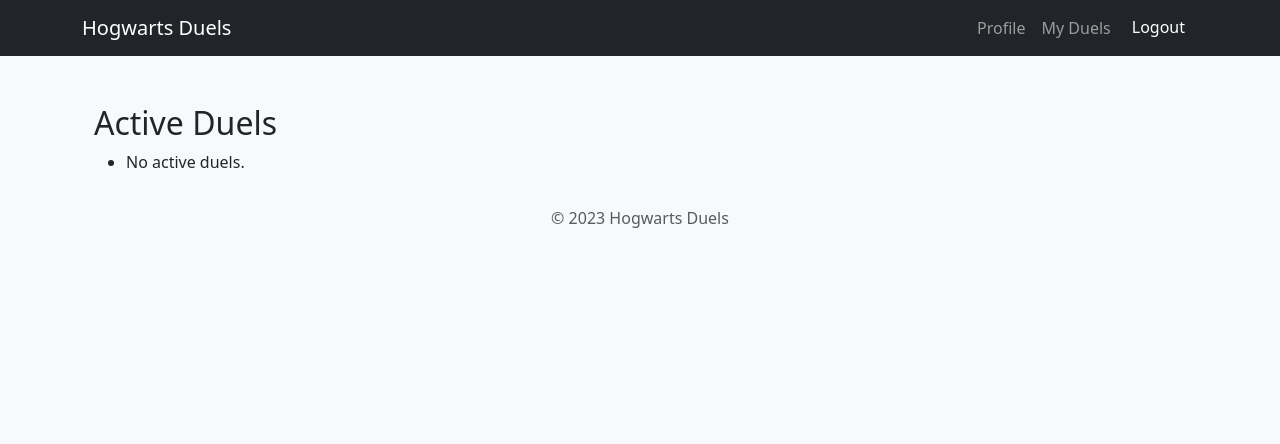
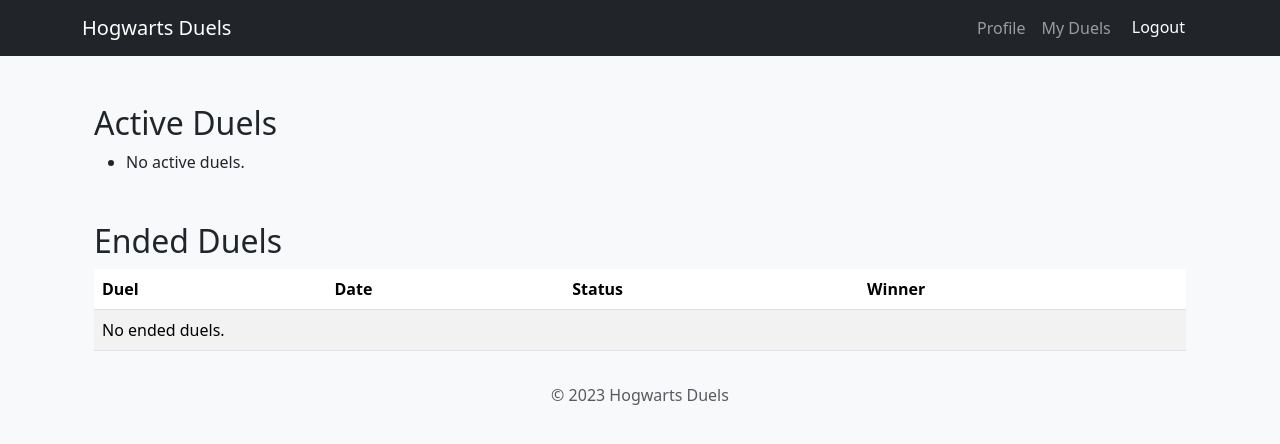
Before and after one commit to SoroushKeyana/Hogwarts-Duels, a Django app: page /duels/ in a window 1280 px wide. Shown: the top 444 px of the page. Run offline with Django 5.2, Linux system fonts and the light colour scheme; the visitor is signed in with stand-in values (Sample User, id 1); data that the repository does not hold is empty.

Commit message:
add end duel logic

```diff
--- a/core/models.py
+++ b/core/models.py
@@ -43,6 +43,7 @@
         ('accepted', 'Accepted'),
         ('declined', 'Declined'),
         ('finished', 'Finished'),
+        ('cancelled', 'Cancelled'),
     )
 
     challenger = models.ForeignKey(User, on_delete=models.CASCADE, related_name="duels_started")
--- a/core/templates/dashboard.html
+++ b/core/templates/dashboard.html
@@ -18,7 +18,7 @@
       <div class="card-body">
         <h3 class="card-title">Actions</h3>
         <a href="{% url 'start_duel' %}" class="btn btn-primary">Start Random Duel</a>
-        <a href="{% url 'my_duels' %}" class="btn btn-info">My Active Duels</a>
+        <a href="{% url 'my_duels' %}" class="btn btn-info">My Duels</a>
       </div>
     </div>
   </div>
--- a/core/templates/my_duels.html
+++ b/core/templates/my_duels.html
@@ -3,7 +3,7 @@
 <div class="container mt-5">
     <h2>Active Duels</h2>
     <ul>
-        {% for duel in duels %}
+        {% for duel in active_duels %}
             <li>
                 Duel: {{ duel.challenger.username }} vs {{ duel.opponent.username }}
                 {% if duel.current_turn == user %}
@@ -12,10 +12,48 @@
                     <span class="badge bg-warning">Waiting...</span>
                 {% endif %}
                 <a href="{% url 'duel_view' duel.id %}" class="btn btn-primary btn-sm">Join Duel</a>
+                <form action="{% url 'end_duel' duel.id %}" method="post" style="display:inline;">
+                    {% csrf_token %}
+                    <button type="submit" class="btn btn-danger btn-sm">End Duel</button>
+                </form>
             </li>
         {% empty %}
             <li>No active duels.</li>
         {% endfor %}
     </ul>
+
+    <h2 class="mt-5">Ended Duels</h2>
+    <table class="table table-striped table-hover">
+        <thead>
+            <tr>
+                <th>Duel</th>
+                <th>Date</th>
+                <th>Status</th>
+                <th>Winner</th>
+            </tr>
+        </thead>
+        <tbody>
+            {% for duel in ended_duels %}
+            <tr>
+                <td>{{ duel.challenger.username }} vs {{ duel.opponent.username }}</td>
+                <td>{{ duel.created_at|date:"M d, Y" }}</td>
+                <td>{{ duel.status|capfirst }}</td>
+                <td>
+                    {% if duel.winner %}
+                        <span class="{% if duel.winner == user %}text-success{% else %}text-danger{% endif %}">
+                            {{ duel.winner.username }}
+                        </span>
+                    {% else %}
+                        N/A
+                    {% endif %}
+                </td>
+            </tr>
+            {% empty %}
+            <tr>
+                <td colspan="4">No ended duels.</td>
+            </tr>
+            {% endfor %}
+        </tbody>
+    </table>
 </div>
 {% endblock %}
--- a/core/urls.py
+++ b/core/urls.py
@@ -21,4 +21,5 @@
     path("duel/<int:duel_id>/decline/", views.decline_duel, name="decline_duel"),
     path("duels/", views.my_duels, name="my_duels"),
     path('duels/invitations/', views.get_duel_invitations, name='get_duel_invitations'),
+    path('duel/<int:duel_id>/end/', views.end_duel, name='end_duel'),
 ]
--- a/core/views.py
+++ b/core/views.py
@@ -210,7 +210,10 @@
         Q(challenger=request.user) | Q(opponent=request.user)
     ).exclude(status='pending')
 
-    return render(request, "my_duels.html", {"duels": duels})
+    active_duels = duels.filter(status='accepted')
+    ended_duels = duels.filter(status__in=['finished', 'declined', 'cancelled']).order_by('-updated_at')
+
+    return render(request, "my_duels.html", {"active_duels": active_duels, "ended_duels": ended_duels})
 
 
 @login_required
@@ -236,3 +239,21 @@
     duel.status = 'declined'
     duel.save()
     return redirect('dashboard')
+
+
+@login_required
+@require_POST
+def end_duel(request, duel_id):
+    duel = get_object_or_404(Duel, id=duel_id)
+
+    if request.user != duel.challenger and request.user != duel.opponent:
+        return HttpResponseForbidden("You are not a participant in this duel.")
+
+    duel.status = 'cancelled'
+    if request.user == duel.challenger:
+        duel.winner = duel.opponent
+    else:
+        duel.winner = duel.challenger
+    duel.save()
+
+    return redirect('my_duels')
--- a/static/core/js/main.js
+++ b/static/core/js/main.js
@@ -31,6 +31,13 @@
                             followButton.onclick = () => follow(user.id, followButton);
                             buttonDiv.appendChild(followButton);
                         }
+
+                        const challengeButton = document.createElement('a');
+                        challengeButton.className = 'btn btn-sm btn-warning ms-2'; // Added ms-2 for margin-left
+                        challengeButton.textContent = 'Challenge';
+                        challengeButton.href = `/duel/start/${user.id}/`;
+                        buttonDiv.appendChild(challengeButton);
+
                         li.appendChild(buttonDiv);
                         results.appendChild(li);
                     });
```
Also changed, not shown: core/templates/duel.html (+7 -0 lines), core/migrations/0005_alter_duel_status.py (added).
